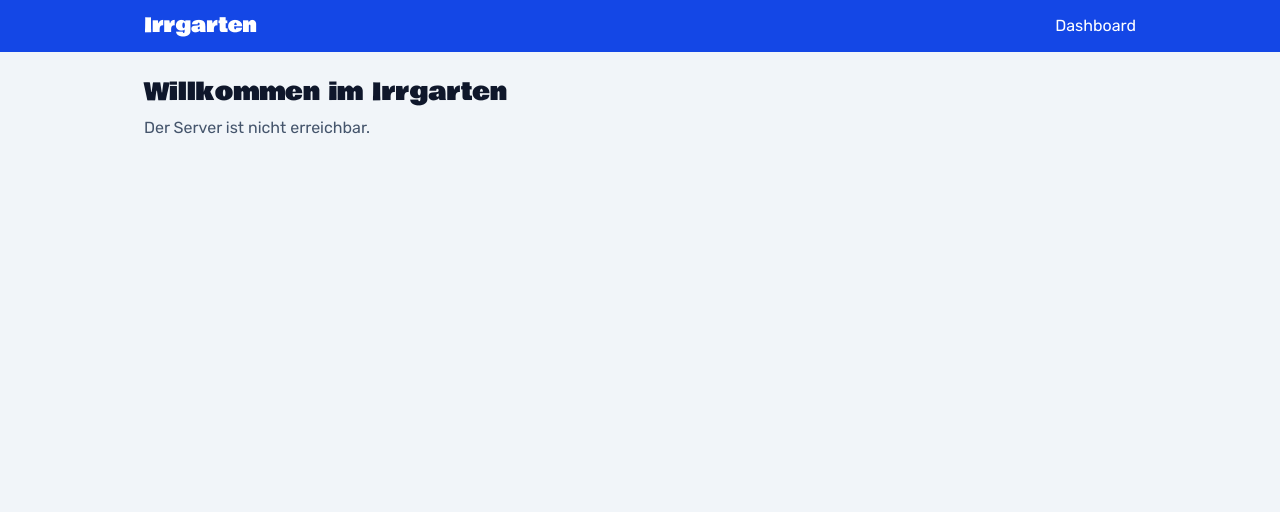
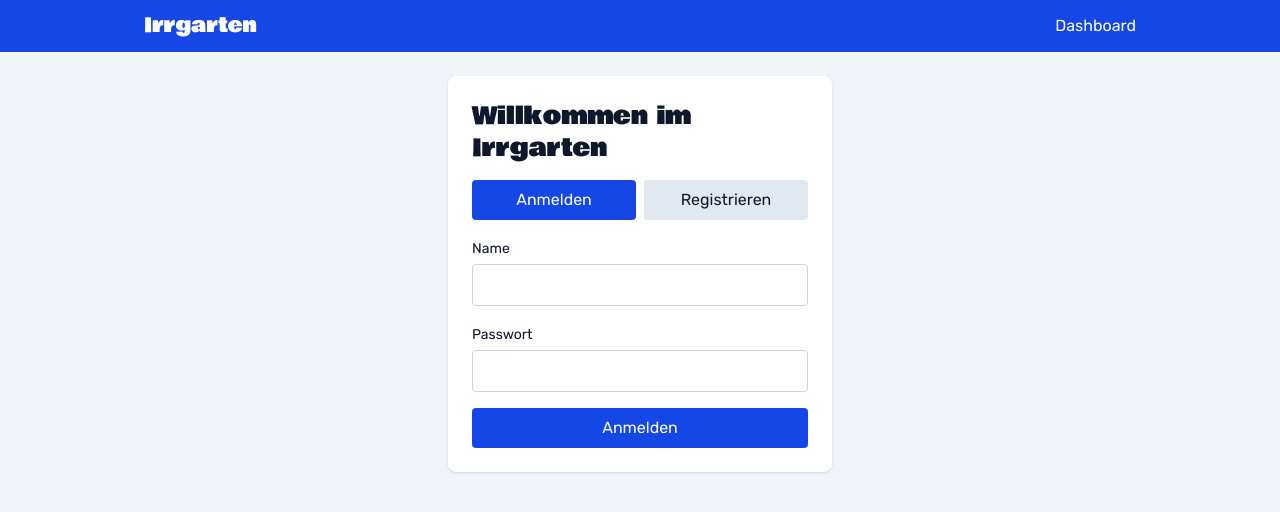
Before and after one commit to EnDyH-BW25/t4irrgarten, a Vue app in the folder client/: page / in a window 1280 px wide. Shown: the top 512 px of the page. Built offline with nearby package versions, Linux system fonts and the light colour scheme; no server answers.

Commit message:
feat: Startbildschirm mit Anmeldung und Registrierung

```diff
--- a/client/src/views/StartView.vue
+++ b/client/src/views/StartView.vue
@@ -1,22 +1,153 @@
 <script setup lang="ts">
-import { onMounted, ref } from 'vue'
-import { ApiFehler, get } from '@/api'
+import { ref } from 'vue'
+import { useRouter } from 'vue-router'
+import { NAME_LAENGE, PASSWORT_LAENGE } from '@shared/types.ts'
+import { ApiFehler } from '@/api'
+import { anmelden, registrieren } from '@/anmeldung'
 
-type Health = { status: string; serverZeit: string }
+type Modus = 'anmelden' | 'registrieren'
 
-const meldung = ref('Prüfe Verbindung ...')
+const router = useRouter()
 
-onMounted(async () => {
+const modus = ref<Modus>('anmelden')
+const name = ref('')
+const passwort = ref('')
+const passwortWiederholt = ref('')
+
+/** Fehler je Feld, zB. Name braucht 3-20 Zeichen */
+const feldFehler = ref<Record<string, string>>({})
+
+/** Meldung über dem Button für alles ohne Feld: 401, 409, Netzwerk */
+const meldung = ref<string | null>(null)
+const sendet = ref(false)
+
+function modusWechseln(neu: Modus) {
+  modus.value = neu
+  feldFehler.value = {}
+  meldung.value = null
+}
+
+/** Prüft im Browser. Liefert true, wenn alles passt. */
+function eingabenPruefen(): boolean {
+  const fehler: Record<string, string> = {}
+  const n = name.value.trim().length
+  if (n < NAME_LAENGE.min || n > NAME_LAENGE.max) {
+    fehler.name = `Der Name braucht ${NAME_LAENGE.min} bis ${NAME_LAENGE.max} Zeichen.`
+  }
+  const p = passwort.value.length
+  if (p < PASSWORT_LAENGE.min || p > PASSWORT_LAENGE.max) {
+    fehler.passwort = `Das Passwort braucht ${PASSWORT_LAENGE.min} bis ${PASSWORT_LAENGE.max} Zeichen.`
+  }
+  if (modus.value === 'registrieren' && passwort.value !== passwortWiederholt.value) {
+    fehler.passwortWiederholt = 'Die Passwörter stimmen nicht überein.'
+  }
+  feldFehler.value = fehler
+  return Object.keys(fehler).length === 0
+}
+
+async function absenden() {
+  meldung.value = null
+  if (!eingabenPruefen()) return
+
+  sendet.value = true
   try {
-    const health = await get<Health>('/health')
-    meldung.value = `Server erreichbar, Serverzeit ${health.serverZeit}`
+    const aktion = modus.value === 'anmelden' ? anmelden : registrieren
+    await aktion(name.value, passwort.value)
+    await router.push('/dashboard')
   } catch (e) {
-    meldung.value = e instanceof ApiFehler ? e.message : 'Unbekannter Fehler.'
+    if (e instanceof ApiFehler && e.fehler?.details) {
+      // Feldfehler vom Server an dieselbe Stelle wie die eigenen
+      const fehler: Record<string, string> = {}
+      for (const { feld, problem } of e.fehler.details) fehler[feld] = problem
+      feldFehler.value = fehler
+    } else {
+      meldung.value = e instanceof ApiFehler ? e.message : 'Unbekannter Fehler.'
+    }
+  } finally {
+    sendet.value = false
   }
-})
+}
 </script>
 
 <template>
-  <h1 class="font-titel text-2xl">Willkommen im Irrgarten</h1>
-  <p class="mt-2 text-slate-600">{{ meldung }}</p>
+  <section class="mx-auto max-w-sm rounded-lg bg-white p-6 shadow">
+    <h1 class="font-titel text-2xl">Willkommen im Irrgarten</h1>
+
+    <!-- Umschalter -->
+    <div class="mt-4 grid grid-cols-2 gap-2">
+      <button
+        type="button"
+        data-test="modus-anmelden"
+        class="rounded px-3 py-2"
+        :class="modus === 'anmelden' ? 'bg-blue-700 text-white' : 'bg-slate-200'"
+        @click="modusWechseln('anmelden')"
+      >
+        Anmelden
+      </button>
+      <button
+        type="button"
+        data-test="modus-registrieren"
+        class="rounded px-3 py-2"
+        :class="modus === 'registrieren' ? 'bg-blue-700 text-white' : 'bg-slate-200'"
+        @click="modusWechseln('registrieren')"
+      >
+        Registrieren
+      </button>
+    </div>
+
+    <form class="mt-4 space-y-4" @submit.prevent="absenden">
+      <label class="block">
+        <span class="text-sm">Name</span>
+        <input
+          v-model="name"
+          data-test="name"
+          autocomplete="username"
+          class="mt-1 w-full rounded border border-slate-300 px-3 py-2"
+        />
+        <span v-if="feldFehler.name" class="text-sm text-red-600">{{ feldFehler.name }}</span>
+      </label>
+
+      <label class="block">
+        <span class="text-sm">Passwort</span>
+        <input
+          v-model="passwort"
+          data-test="passwort"
+          type="password"
+          :autocomplete="modus === 'anmelden' ? 'current-password' : 'new-password'"
+          class="mt-1 w-full rounded border border-slate-300 px-3 py-2"
+        />
+        <span v-if="feldFehler.passwort" class="text-sm text-red-600">
+          {{ feldFehler.passwort }}
+        </span>
+      </label>
+
+      <label v-if="modus === 'registrieren'" class="block">
+        <span class="text-sm">Passwort wiederholen</span>
+        <input
+          v-model="passwortWiederholt"
+          data-test="passwortWiederholt"
+          type="password"
+          autocomplete="new-password"
+          class="mt-1 w-full rounded border border-slate-300 px-3 py-2"
+        />
+        <span v-if="feldFehler.passwortWiederholt" class="text-sm text-red-600">
+          {{ feldFehler.passwortWiederholt }}
+        </span>
+      </label>
+
+      <p v-if="meldung" data-test="meldung" role="alert" class="text-sm text-red-600">
+        {{ meldung }}
+      </p>
+
+      <button
+        type="submit"
+        data-test="absenden"
+        class="w-full rounded bg-blue-700 px-3 py-2 text-white disabled:opacity-50"
+        :disabled="sendet"
+      >
+        <template v-if="sendet">Bitte warten ...</template>
+        <template v-else>{{ modus === 'anmelden' ? 'Anmelden' : 'Registrieren' }}</template>
+      </button>
+    </form>
+  </section>
 </template>
```
Also changed, not shown: 2 other files (tests, documents, lock files or other folders).
